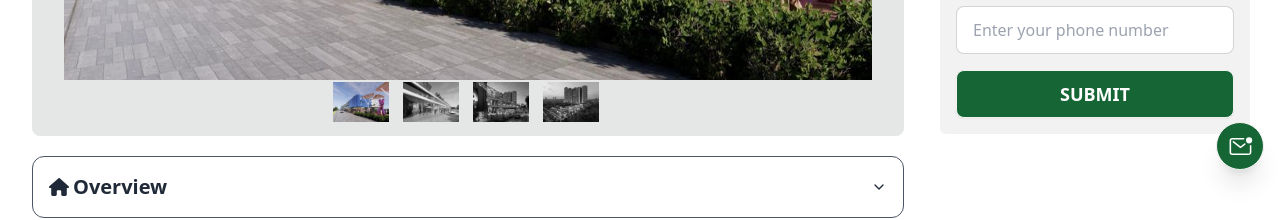
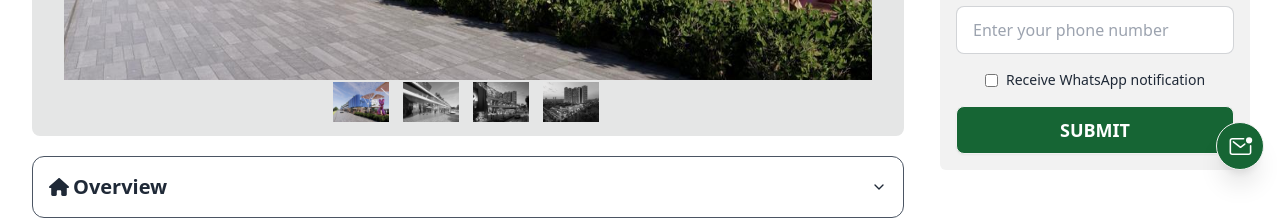
Before and after one commit to abhiiishek07/Mythili, a Next.js app: page /property/property-id in a window 1280 px wide. Shown: the part 614-834 px from the top of the page. Built offline with nearby package versions, Linux system fonts and the light colour scheme.

Commit message:
Added whatsApp confirmation

```diff
--- a/src/screens/PropertyInfo/PropertyInfo.jsx
+++ b/src/screens/PropertyInfo/PropertyInfo.jsx
@@ -374,6 +374,19 @@ const PropertyInfo = () => {
                   placeholder="Enter your phone number"
                   required
                 />
+                <div className="flex items-center">
+                  <input
+                    type="checkbox"
+                    id="whatsappNotification"
+                    name="whatsappNotification"
+                    checked={formData.whatsappNotification}
+                    // onChange={handleCheckboxChange}
+                    className="mr-2"
+                  />
+                  <label htmlFor="whatsappNotification" className="text-sm">
+                    Receive WhatsApp notification
+                  </label>
+                </div>
 
                 <button
                   type="submit"
```
